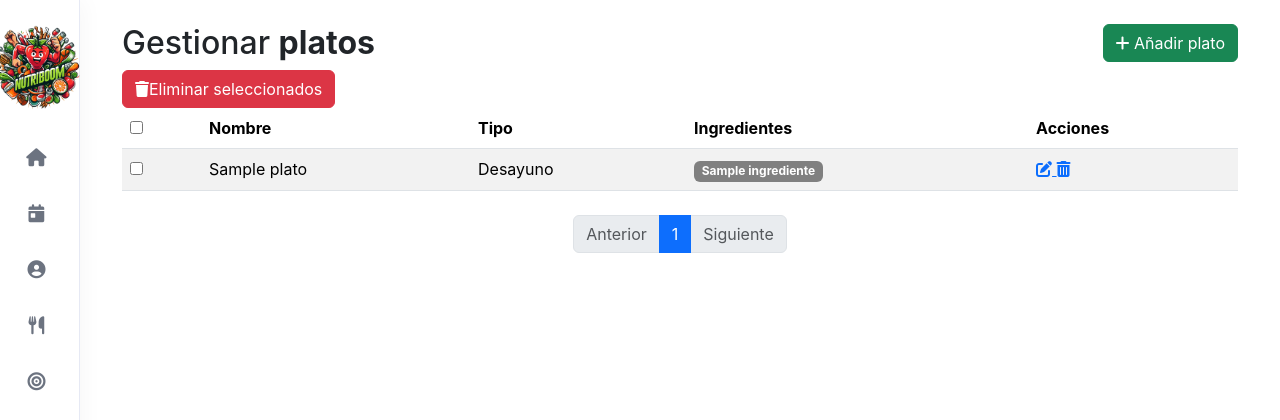
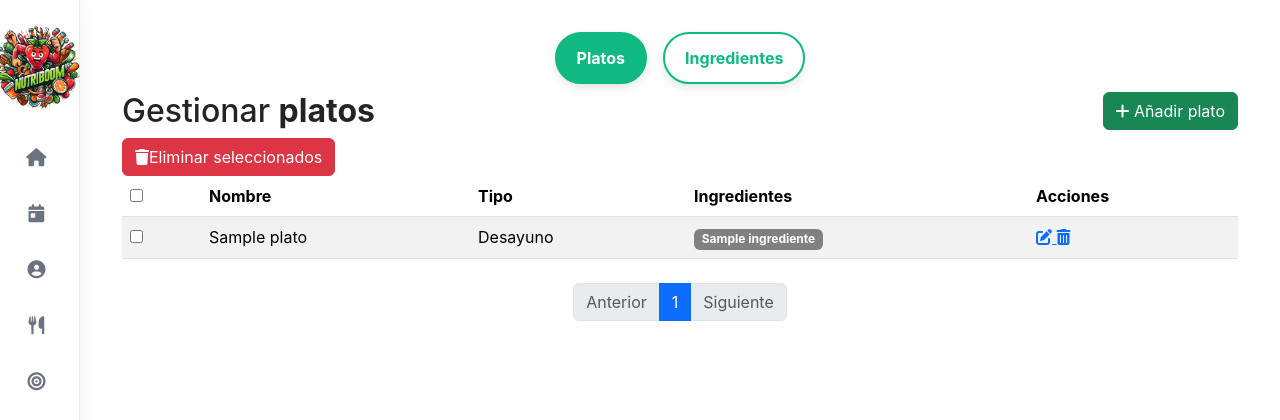
Before and after one commit to nataliagamezbarea/Nutriboom, a Flask app: page /platos in a window 1280 px wide. Shown: the top 420 px of the page. Run offline with Flask 3, Linux system fonts and the light colour scheme; the visitor is signed in with stand-in values (Sample User, id 1); tables that the repository leaves empty hold one stand-in row (values such as "Sample post"); grey boxes marked "Sample" are stand-in pictures; some libraries are stand-ins or nearby versions.

Commit message:
Añadir nuevos estilos para botones de navegación y actualizar plantillas HTML para mejorar la usabilidad en las secciones de Platos e Ingredientes.

```diff
--- a/static/css/SeguimientoNutricional.css
+++ b/static/css/SeguimientoNutricional.css
@@ -286,3 +286,37 @@ nav a i {
   font-size: 10px;
   margin-bottom: 20px;
 }
+
+.botones-arriba {
+  display: flex;
+  justify-content: center;
+  flex-wrap: wrap;
+}
+
+.botones-arriba a {
+  display: inline-block;
+  padding: 12px 20px;
+  margin: 8px;
+  border-radius: 9999px;
+  font-weight: bold;
+  transition: background-color 0.3s ease, transform 0.2s ease;
+  box-shadow: 0 4px 10px rgba(0, 0, 0, 0.1);
+  max-width: fit-content;
+  text-decoration: none;
+  border: 2px solid #10b981;
+}
+
+
+.boton-activo {
+  background-color: #10b981;
+  color: white;
+}
+
+.boton-inactivo {
+  background-color: white;
+  color: #10b981;
+}
+
+.boton-estadistica:hover {
+  transform: scale(1.05);
+}
--- a/templates/base.html
+++ b/templates/base.html
@@ -42,7 +42,7 @@
             <span>Cuenta</span>
           </a>
 
-          <a href="" class="{% if request.path == '/calendario' %}active{% endif %}">
+          <a href="{{ url_for('platos') }}" class="{% if request.path == '/comidas' %}active{% endif %}">
             <i class="fas fa-solid fa-utensils"></i>
             <span>Comidas</span>
           </a>
--- a/templates/platos/platos.html
+++ b/templates/platos/platos.html
@@ -7,6 +7,8 @@
 <link href="https://cdnjs.cloudflare.com/ajax/libs/font-awesome/6.5.0/css/all.min.css" rel="stylesheet">
 <link rel="shortcut icon" href="{{ url_for('static', filename='img/nutriboom.png') }}" />
 <link href="{{ url_for('static', filename='css/platos.css') }}" rel="stylesheet"/>
+
+
 
 {% include "platos/read_platos.html" %}
 {% include "platos/add_plato.html" %}
--- a/templates/platos/read_platos.html
+++ b/templates/platos/read_platos.html
@@ -1,6 +1,19 @@
 {% block content %}
 <div class="center">
     <div class="container mt-4">
+        <div class="botones-arriba">
+            <a href="{{ url_for('platos') }}"
+            class="{% if request.endpoint == 'platos' %}boton-activo{% else %}boton-inactivo{% endif %}">
+            Platos
+         </a>
+
+         <a href="{{ url_for('ingredientes') }}"
+            class="{% if request.endpoint == 'ingredientes' %}boton-activo{% else %}boton-inactivo{% endif %}">
+            Ingredientes
+         </a>
+
+
+        </div>
         <!-- Header -->
         <div class="table-wrapper">
             <div class="table-title">
```
Also changed, not shown: static/css/estadisticas.css (+0 -35 lines), templates/ingredientes/read_ingredientes.html (+14 -0 lines), routes/__init__.py (line endings or trailing spaces).
